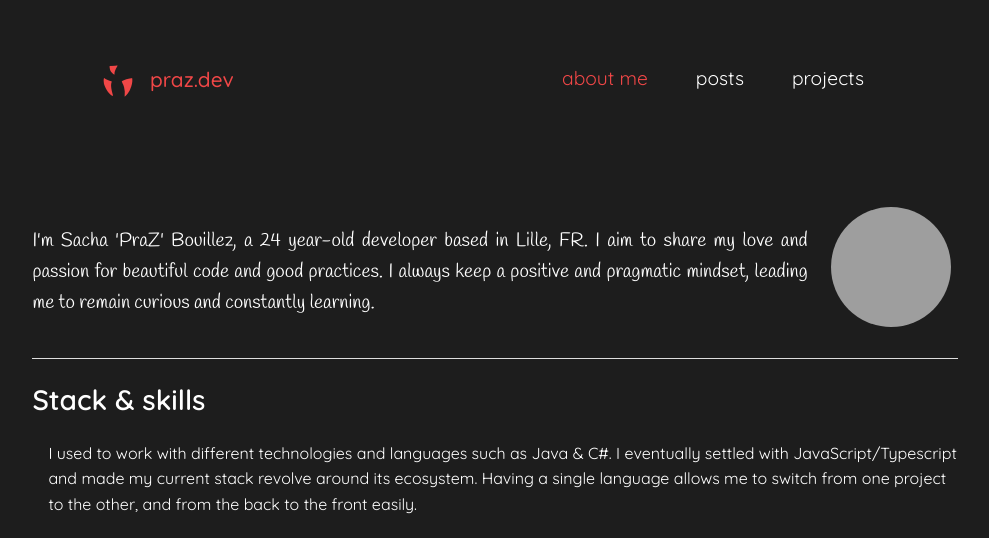
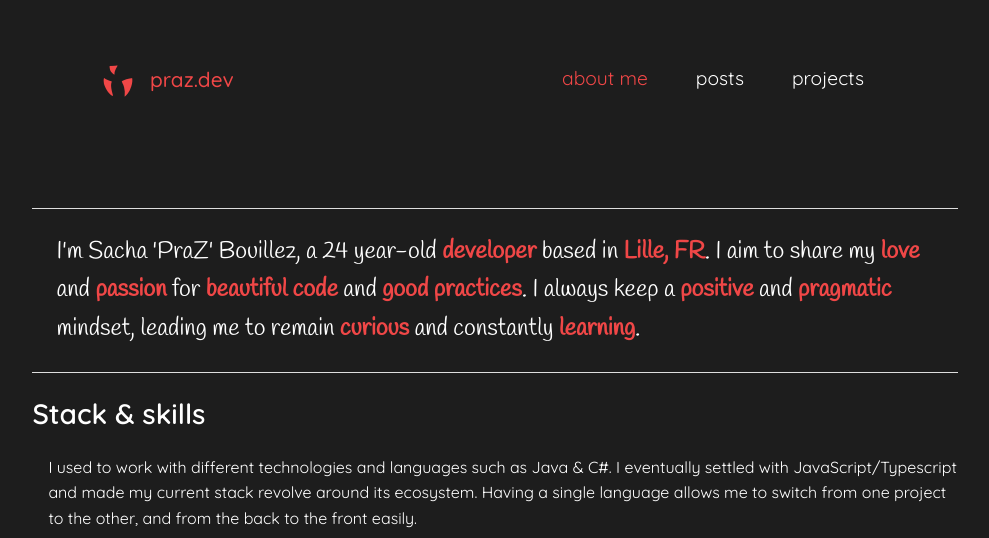
Before and after one commit to prazdevs/praz-dev-old, a Gatsby site: page /me in a window 1280 px wide. Shown: the top 538 px of the page, without its empty margins (145-1134 px from the left). Built offline with nearby package versions, Linux system fonts and the light colour scheme; Gatsby itself is replaced by a stand-in of ours; grey boxes are pictures that could not be loaded.

Commit message:
Remade about, needs to add hobbies

```diff
--- a/content/about/about-me.md
+++ b/content/about/about-me.md
@@ -2,6 +2,4 @@
 category: about-me
 ---
 
-Hey, I'm **Sacha 'PraZ' Bouillez**. I have been running by that name on the internet for quite a while now. I'm a 24 year old developer, currently based in Lille, FR.
-
-Being curious by nature, I am self taught on most of the languages and frameworks I use: learning constantly and the will to improve every day is what makes me enjoy coding so much.
+I'm Sacha 'PraZ' Bouillez, a 24 year-old **developer** based in **Lille, FR**. I aim to share my **love** and **passion** for **beautiful code** and **good practices**. I always keep a **positive** and **pragmatic** mindset, leading me to remain **curious** and constantly **learning**.
--- a/src/components/about/about.component.jsx
+++ b/src/components/about/about.component.jsx
@@ -1,23 +1,12 @@
-import Img from 'gatsby-image';
 import React from 'react';
 
-import { TechIcon } from '../tech-icon/tech-icon.component';
+import InfoBlock from '../info-block/info-block.component';
+import TechIcon from '../tech-icon/tech-icon.component';
 
-const About = ({ stack, photo, contactLinks }) => {
+const About = ({ about, stack }) => {
   return (
     <div className="about-container">
-      <div className="about-me-container">
-        <div className="about-me-photo">
-          <Img className="photo" fluid={photo} />
-        </div>
-        <div className="about-me-text">
-          I'm Sacha 'PraZ' Bouillez, a 24 year-old developer based in Lille, FR.
-          I aim to share my love and passion for beautiful code and good
-          practices. I always keep a positive and pragmatic mindset, leading me
-          to remain curious and constantly learning.
-        </div>
-      </div>
-      <hr />
+      <InfoBlock aboutHtml={about} />
       <div className="about-stack-container">
         <h3>Stack &amp; skills</h3>
         <div className="about-stack">
--- a/src/components/about/about.styles.scss
+++ b/src/components/about/about.styles.scss
@@ -1,45 +1,4 @@
 .about-container {
-  .about-me-container {
-    display: flex;
-    flex-direction: column;
-
-    .about-me-text {
-      font-family: 'Handlee';
-      font-size: 1.2rem;
-      margin-bottom: 5px;
-      text-align: justify;
-    }
-
-    .about-me-photo {
-      display: flex;
-      align-self: center;
-      padding: 7px;
-      margin-bottom: $padding;
-
-      .photo {
-        min-width: 120px;
-        min-height: 120px;
-        border-radius: 50%;
-        align-self: center;
-      }
-    }
-  }
-
-  .about-links-container {
-    display: flex;
-    flex-direction: column;
-    align-items: center;
-
-    .link {
-      display: flex;
-      .icon {
-        display: flex;
-        align-items: center;
-        font-size: 1.5rem;
-      }
-    }
-  }
-
   .about-stack-container {
     .about-stack {
       margin-left: $padding;
@@ -63,26 +22,6 @@
 }
 
 @include small-breakpoint {
-  .about-me-container {
-    flex-direction: row-reverse !important;
-    align-items: center;
-
-    .about-me-photo {
-      margin-left: $padding;
-      flex-direction: row-reverse;
-    }
-
-    .about-me-text {
-      font-size: 1.1rem;
-      text-align: justify;
-    }
-  }
-
-  .about-links-container {
-    flex-direction: row !important;
-    justify-content: space-evenly;
-  }
-
   .about-container {
     .about-stack-container {
       .stack {
--- a/src/components/footer/footer.component.jsx
+++ b/src/components/footer/footer.component.jsx
@@ -27,6 +27,15 @@
       >
         <i className="icon-linkedin" />
       </a>
+      <a
+        className="link link-ko-fi"
+        href="https://ko-fi.com/prazdevs"
+        target="_blank"
+        rel="noopener noreferrer"
+        aria-label="Support on Ko-Fi"
+      >
+        <i className="icon-ko-fi" />
+      </a>
     </div>
   </footer>
 );
--- a/src/components/footer/footer.styles.scss
+++ b/src/components/footer/footer.styles.scss
@@ -18,7 +18,7 @@
     display: flex;
 
     .link {
-      margin: 0 $padding;
+      margin: 0 5px;
 
       &:hover {
         cursor: pointer;
@@ -37,5 +37,11 @@
         margin: 0 5px;
       }
     }
+
+    .links {
+      .link {
+        margin: 0 $padding;
+      }
+    }
   }
 }
--- a/src/components/tech-icon/tech-icon.component.jsx
+++ b/src/components/tech-icon/tech-icon.component.jsx
@@ -1,7 +1,7 @@
 import React from 'react';
 import { useState } from 'react';
 
-export const TechIcon = ({ name }) => {
+const TechIcon = ({ name }) => {
   const [colored, setColored] = useState(false);
 
   let iconClasses = `icon icon-${name.toLowerCase()}`;
@@ -19,3 +19,4 @@
     </div>
   );
 };
+export default TechIcon;
--- a/src/pages/me.jsx
+++ b/src/pages/me.jsx
@@ -5,7 +5,7 @@
 import Layout from '../layout/layout';
 
 export default ({ data }) => {
-  const photo = data.photo.childImageSharp.fluid;
+  const about = data.about.html;
 
   const stack = [
     {
@@ -22,39 +22,18 @@
     },
   ];
 
-  const contactLinks = [
-    {
-      id: 'LinkedIn',
-      link: 'https://github.com/prazdevs',
-      description: 'Reach to me on LinkedIn',
-    },
-    {
-      id: 'Mail',
-      link: 'mailto:sachabouillez@gmail.com',
-      description: 'Send me an email!',
-    },
-    {
-      id: 'GitHub',
-      link: 'https://github.com/prazdevs',
-      description: 'Follow my projects on GitHub!',
-    },
-  ];
   return (
     <Layout>
       <SEO title="About Me" />
-      <About photo={photo} stack={stack} contactLinks={contactLinks} />
+      <About stack={stack} about={about} />
     </Layout>
   );
 };
 
 export const query = graphql`
   query {
-    photo: file(relativePath: { eq: "photo.jpg" }) {
-      childImageSharp {
-        fluid(maxWidth: 300, maxHeight: 300) {
-          ...GatsbyImageSharpFluid
-        }
-      }
+    about: markdownRemark(frontmatter: { category: { eq: "about-me" } }) {
+      html
     }
   }
 `;
```
